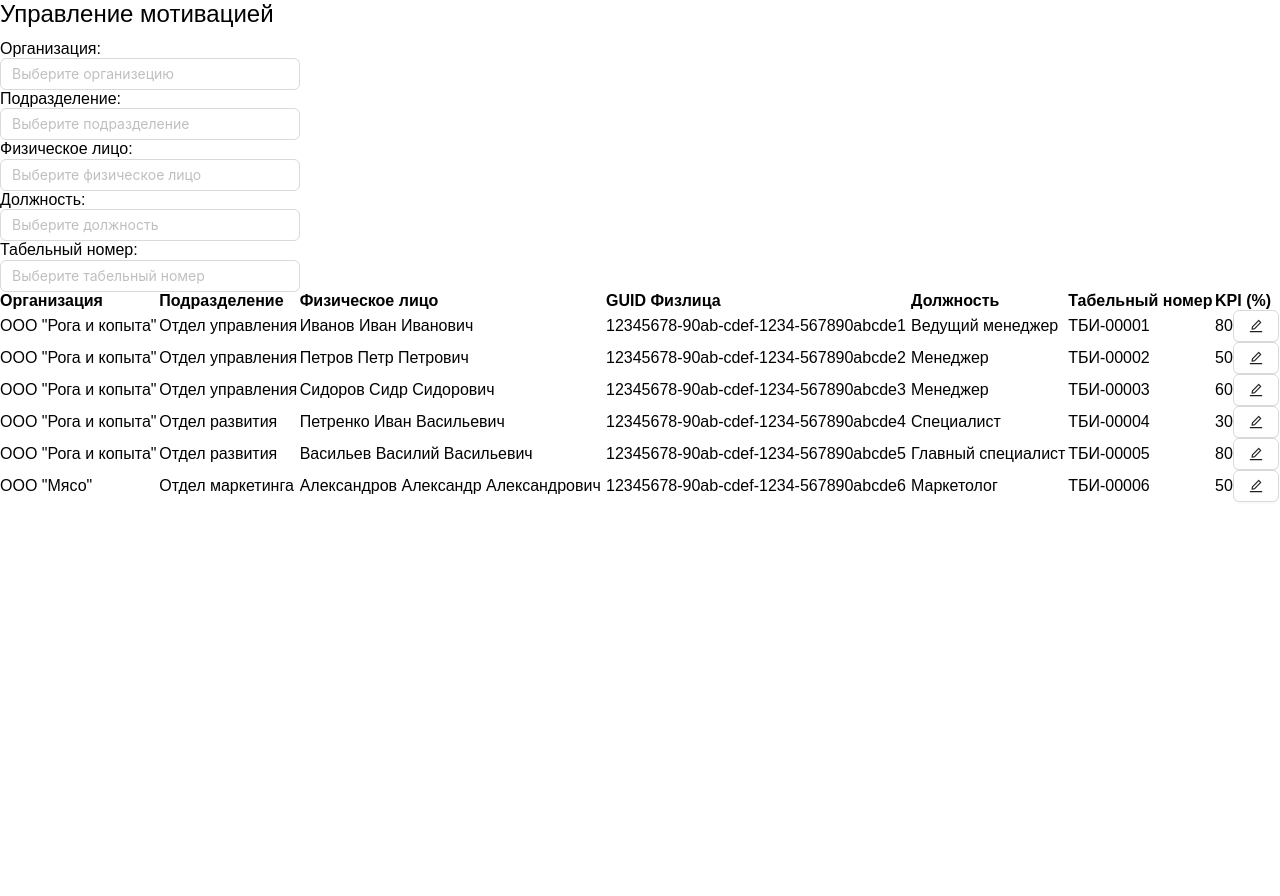
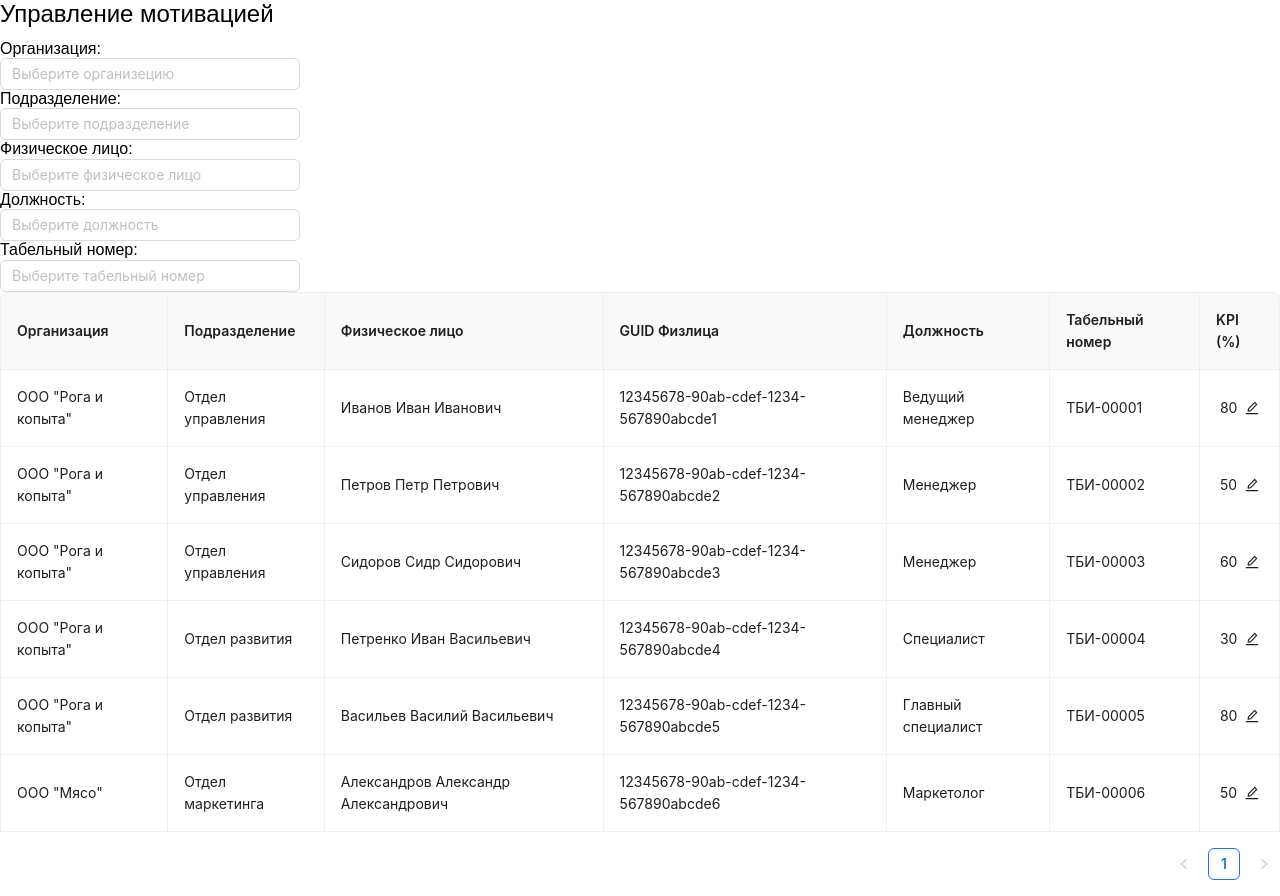
Before and after one commit to natalia-nuikina/Motivation, a Vue app: page / in a window 1280 px wide. Before the commit the page ends 800 px from the top, so only its background shows below. Built offline with nearby package versions, Linux system fonts and the light colour scheme.

Commit message:
ant table

```diff
--- a/src/components/TheMotivation.vue
+++ b/src/components/TheMotivation.vue
@@ -8,6 +8,7 @@ const post = defineModel('post');
 const organization = defineModel('organization');
 const fullName = defineModel('fullName');
 const personnelNumber = defineModel('personnelNumber');
+
 const filterOptionInput = (input, option) => {
   return option.value.toLowerCase().indexOf(input.toLowerCase()) >= 0;
 };
@@ -16,10 +17,42 @@ const handleOk = (e) => {
   console.log(e);
   store.changeKpi(id.value, kpi.value);
   open.value = false;
+  console.log(kpi)
 };
 const kpi = ref('');
 const comment = ref('');
 const id = ref('');
+
+const columns = [
+  {
+    title: 'Организация',
+    dataIndex: 'organization',
+  },
+  {
+    title: 'Подразделение',
+    dataIndex: 'division',
+  },
+  {
+    title: 'Физическое лицо',
+    dataIndex: 'fullName',
+  },
+  {
+    title: 'GUID Физлица',
+    dataIndex: 'guid',
+  },
+  {
+    title: 'Должность',
+    dataIndex: 'post',
+  },
+  {
+    title: 'Табельный номер',
+    dataIndex: 'personnelNumber',
+  },
+  {
+    title: 'KPI (%)',
+    dataIndex: 'kpi',
+  },
+]
 </script>
 
 <template>
@@ -96,38 +129,16 @@ const id = ref('');
         </div>
       </div>
       <div class="table">
-        <table>
-          <thead>
-            <tr>
-              <th>Организация</th>
-              <th>Подразделение</th>
-              <th>Физическое лицо</th>
-              <th>GUID Физлица</th>
-              <th>Должность</th>
-              <th>Табельный номер</th>
-              <th>KPI (%)</th>
-            </tr>
-          </thead>
-          <tbody>
-            <tr
-              v-for="person in store.filteredStaff"
-              :key="person.id"
-            >
-            <td>{{ person.organization }}</td>
-            <td>{{ person.division }}</td>
-            <td>{{ person.fullName }}</td>
-            <td>{{ person.guid }}</td>
-            <td>{{ person.post }}</td>
-            <td>{{ person.personnelNumber }}</td>
-            <td class="kpi">
-              {{ person.kpi }}
-              <a-button @click="open = true, kpi = person.kpi, id = person.id">
-                <EditOutlined />
-              </a-button>
-            </td>
-            </tr>
-          </tbody>
-        </table>
+        <a-table bordered :data-source="store.filteredStaff" :columns="columns">
+          <template #bodyCell="{ column, text, record }">
+            <template v-if="column.dataIndex === 'kpi'">
+              <div class="editable-cell">
+                  {{ text || ' ' }}
+                  <EditOutlined @click="open = true, kpi = text, id = record.id" class="editable-cell-icon"/>
+              </div>
+            </template>
+          </template>
+        </a-table>
       </div>
       <a-modal v-model:open="open" title="KPI" @ok="handleOk">
         <div>Введите новое значение KPI:</div>
@@ -140,32 +151,17 @@ const id = ref('');
 </template>
 
 <style scoped>
-main {
-  display: flex;
-  flex-direction: column;
-}
-/* .filters {
-  display: flex;
-  width: 100vw;
-  flex-wrap: wrap;
-} */
-table {
-  width: 100vw;
-}
 
-th {
-  text-align: start;
-}
-
-tbody tr:hover {
-  background-color: #CDE4FF;
-}
-
-.kpi {
+.editable-cell {
   display: flex;
   align-items: center;
+  justify-content: space-around;
 }
 .select {
   width: 300px;
 }
+
+.editable-cell-icon:hover {
+    color: #108ee9;
+  }
 </style>
```
